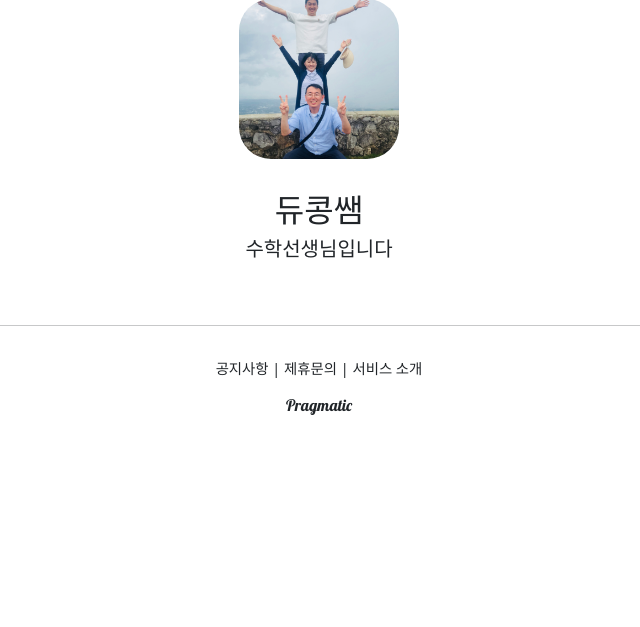
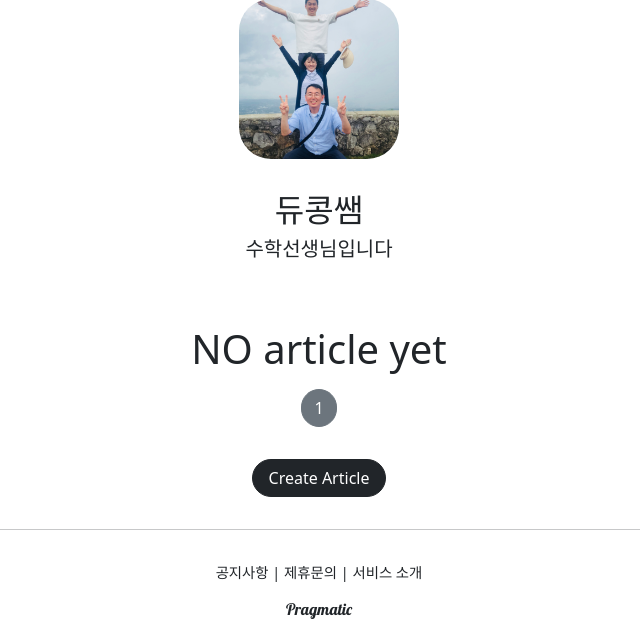
Before and after one commit to PyungkangHong094/blogProject, a Django app: page /accounts/detail/9 in a window 1280 px wide. Shown: the part 218-845 px from the top of the page, without its empty margins (321-961 px from the left). Before the commit the page ends 633 px from the top, so only its background shows below. Run offline with Django 3.2, Linux system fonts and the light colour scheme; data comes from the database, SQL or seed files in the repository; both versions use the stored data as it was after the commit; some libraries are stand-ins or nearby versions.

Commit message:
update list_fragment and MultipleObjectMixmin used

```diff
--- a/accountapp/templates/accountapp/detail.html
+++ b/accountapp/templates/accountapp/detail.html
@@ -50,6 +50,10 @@
             </a>
             {% endif %}
         </div>
+
+        <div>
+            {% include 'snippets/list_fragment.html' with article_list=object_list %}
+        </div>
     </div>
 
 
--- a/accountapp/views.py
+++ b/accountapp/views.py
@@ -10,12 +10,15 @@ from django.shortcuts import render
 from django.urls import reverse, reverse_lazy
 from django.utils.decorators import method_decorator
 from django.views.generic import CreateView, DetailView, UpdateView, DeleteView
+from django.views.generic.list import MultipleObjectMixin
 
 from accountapp.decorators import account_ownership_required
 from accountapp.forms import AccountUpdateForm
 from accountapp.models import HelloWorld
 
 # 배열로 만든다
+from articleapp.models import Article
+
 has_ownership = [account_ownership_required, login_required]
 
 @login_required
@@ -49,10 +52,17 @@ class AccountCreateView(CreateView):
     success_url = reverse_lazy('accountapp:hello_world')
     template_name = 'accountapp/create.html'
 
-class AccountDetailView(DetailView):
+class AccountDetailView(DetailView, MultipleObjectMixin):
     model = User
     context_object_name = 'target_user'
     template_name = 'accountapp/detail.html'
+
+    paginate_by = 10
+
+    def get_context_data(self, **kwargs):
+        object_list = Article.objects.filter(writer=self.get_object())
+        return super(AccountDetailView, self).get_context_data(object_list=object_list, **kwargs)
+
 
     # def get(self, *args, **kwargs):
     #     if self.request.user.is_authenticated and self.get_object() == self.request.user:
--- a/articleapp/forms.py
+++ b/articleapp/forms.py
@@ -6,4 +6,4 @@ from articleapp.models import Article
 class ArticleCreationForm(ModelForm):
     class Meta:
         model = Article
-        fields = ['title', 'image', 'content']
+        fields = ['title', 'image', 'project', 'content']
--- a/articleapp/models.py
+++ b/articleapp/models.py
@@ -2,9 +2,12 @@ from django.contrib.auth.models import User
 from django.db import models
 
 # Create your models here.
+from projectapp.models import Project
+
 
 class Article(models.Model):
     writer = models.ForeignKey(User, on_delete=models.SET_NULL, related_name='article', null=True)
+    project = models.ForeignKey(Project, on_delete=models.SET_NULL, related_name='article', null=True)
 
     title = models.CharField(max_length=200, null=True)
     image = models.ImageField(upload_to='article/', null=False)
--- /dev/null
+++ b/templates/snippets/list_fragment.html
@@ -0,0 +1,47 @@
+{% load static %}
+
+<style>
+
+.container {
+    padding: 0;
+    margin: 0, auto;
+}
+.container a {
+    width: 45%;
+    max-width: 250px
+}
+
+.container div {
+  display: flex;
+  justify-content: center;
+  align-items: center;
+  border-radius: 1rem;
+}
+.container img{
+  width:100%;
+  border-radius: 1rem;
+}
+
+</style>
+    {% if article_list %}
+    <div class="container">
+      {% for article in article_list %}
+      <a href="{% url 'articleapp:detail' pk=article.pk %}">
+        {% include 'snippets/card.html' with article=article %}
+      </a>
+      {% endfor %}
+    </div>
+    <script src="{% static 'js/magicgrid.js' %}"></script>
+    {% else %}
+    <div class="text-center">
+      <h1>NO article yet</h1>
+    </div>
+    {% endif %}
+
+    {% include 'snippets/pagination.html' with page_obj=page_obj %}
+
+    <div style="text-align: center;">
+      <a href="{% url 'articleapp:create' %}" class="btn btn-dark rounded-pill mt-3 mb-3 px-3">
+        Create Article
+      </a>
+    </div>
```
Also changed, not shown: projectapp/templates/projectapp/detail.html (+6 -1 lines), projectapp/views.py (+9 -1 lines), articleapp/migrations/0002_article_project.py (added), db.sqlite3, media/article/KakaoTalk_20210113_014108037_fFPxsU2.jpg (added), media/profile/KakaoTalk_20201230_022227622.jpg (added), media/profile/KakaoTalk_20210102_214602821.jpg (added), media/project/water.PNG (added), media/project/집밥_레몬.jpg (added).
